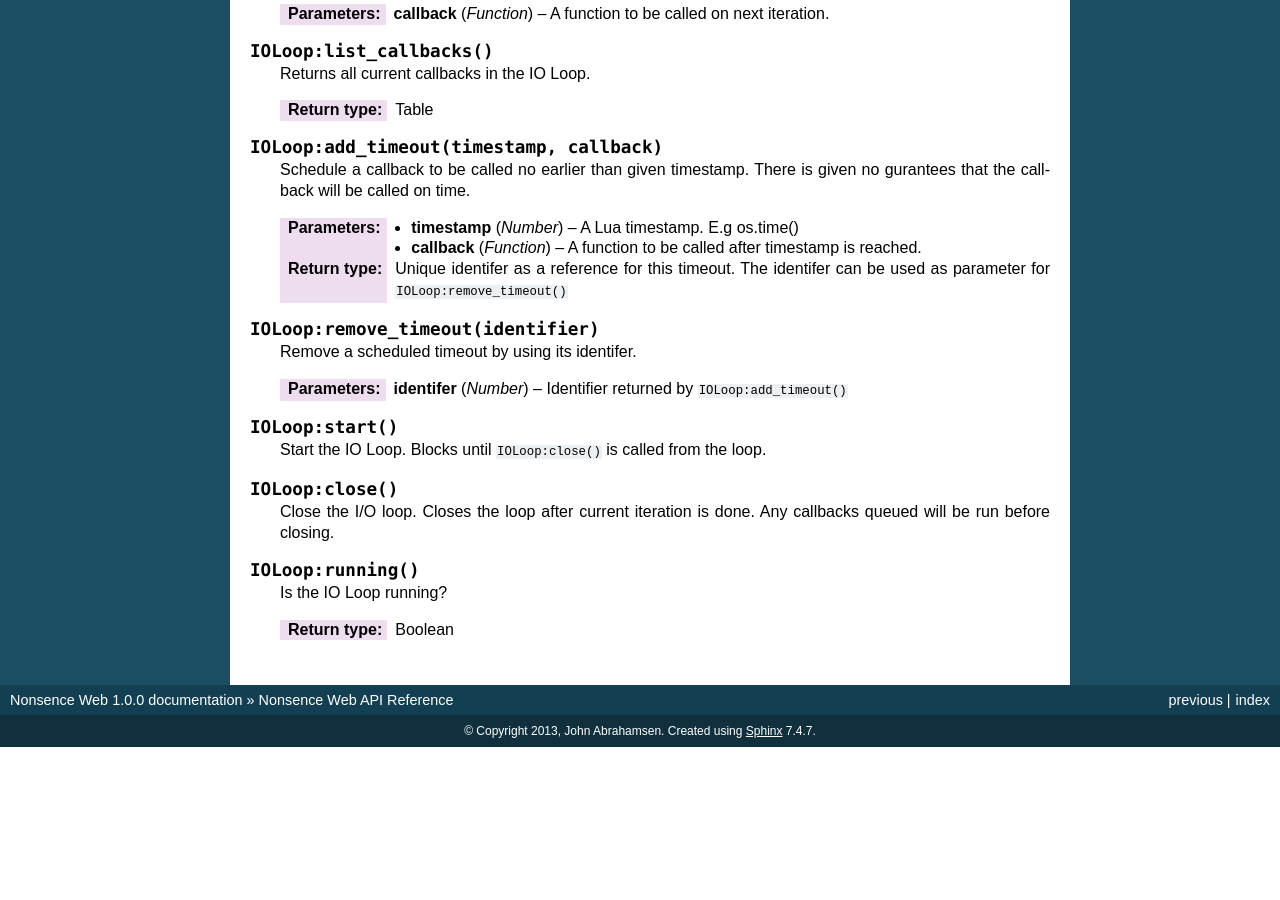
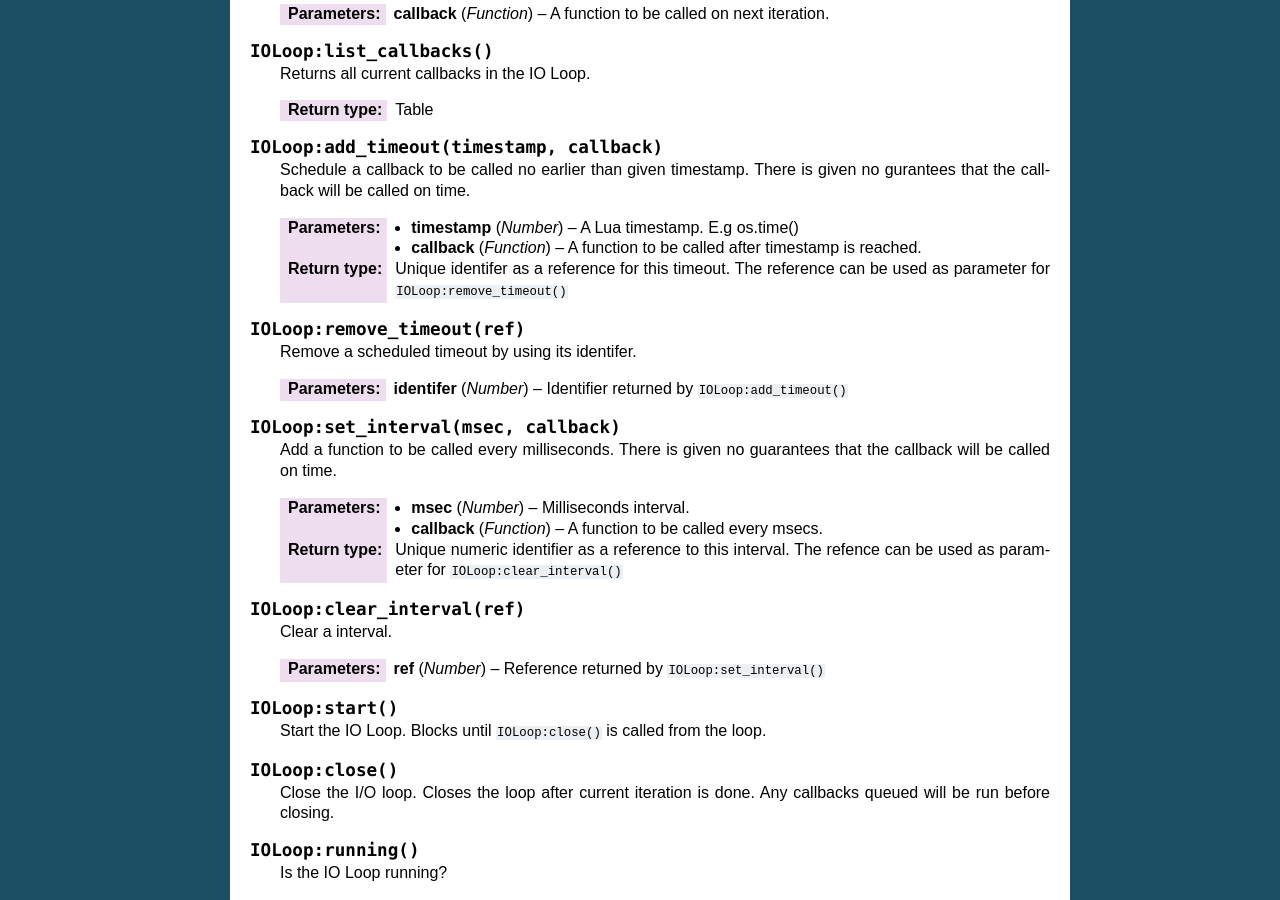
Before and after one commit to kernelsauce/turbo, a Sphinx documentation site: the page built from doc/apiref.rst, in a window 1280 px wide and 900 px high, scrolled down 5237 px. Built offline with Sphinx 7.4.7, drawn with Linux system fonts in a browser that asks for light colours; before the commit the page ends 5984 px from its top, so only the background shows below that; some of the changed text lies outside the part shown.

Commit message:
Updated documentation for IOLoop:set_interval()

```diff
--- a/doc/apiref.rst
+++ b/doc/apiref.rst
@@ -76,8 +76,8 @@ very easy:
 	nonsence.ioloop.instance():start()
 
 
-RequestHandler
-~~~~~~~~~~~~~~
+RequestHandler class
+~~~~~~~~~~~~~~~~~~~~
 The RequestHandler class are implemented so that it must be subclassed to process HTTP requests.
 
 *Subclass and implement any of the following methods to handle the corresponding HTTP method, if a request method that is not implemented is recieved the requester will get a 405 (Not Implemented) status code:*
@@ -193,8 +193,8 @@ All of these methods recieves the arguments from the patterns in the ``nonsence.
 	Redirect client to another URL. Sets headers and finish request. User can not send data after this.
 
 
-HTTPError
-~~~~~~~~~
+HTTPError class
+~~~~~~~~~~~~~~~
 Convinence class for raising errors in ``nonsence.web.RequestHandler`` and return a HTTP status code to the client. The error is caught by the RequestHandler and requests is ended. Usage:
 
 ::
@@ -214,8 +214,8 @@ Convinence class for raising errors in ``nonsence.web.RequestHandler`` and retur
 	Provide code and optional message.
 
 
-StaticFileHandler
-~~~~~~~~~~~~~~~~~
+StaticFileHandler class
+~~~~~~~~~~~~~~~~~~~~~~~
 A simple static file handler. All files are cached in memory after initial request. Usage:
 
 ::
@@ -225,8 +225,8 @@ A simple static file handler. All files are cached in memory after initial reque
 	})
 
 
-Application
-~~~~~~~~~~~
+Application class
+~~~~~~~~~~~~~~~~~
 The Application class is a collection of request handler classes that make together up a web application. Example:
 
 ::
@@ -330,14 +330,31 @@ Warning: Only one instance of IOLoop can ever run at the same time!
         :type timestamp: Number
         :param callback: A function to be called after timestamp is reached.
         :type callback: Function
-        :rtype: Unique identifer as a reference for this timeout. The identifer can be used as parameter for ``IOLoop:remove_timeout()``
+        :rtype: Unique identifer as a reference for this timeout. The reference can be used as parameter for ``IOLoop:remove_timeout()``
 
-.. function:: IOLoop:remove_timeout(identifier)
+.. function:: IOLoop:remove_timeout(ref)
 
         Remove a scheduled timeout by using its identifer.
 
         :param identifer: Identifier returned by ``IOLoop:add_timeout()``
         :type identifer: Number
+
+.. function:: IOLoop:set_interval(msec, callback)
+
+        Add a function to be called every milliseconds. There is given no guarantees that the callback will be called on time.
+
+        :param msec: Milliseconds interval.
+        :type msec: Number
+        :param callback: A function to be called every msecs.
+        :type callback: Function
+        :rtype: Unique numeric identifier as a reference to this interval. The refence can be used as parameter for ``IOLoop:clear_interval()``
+
+.. function:: IOLoop:clear_interval(ref)
+
+        Clear a interval.
+
+        :param ref: Reference returned by ``IOLoop:set_interval()``
+        :type ref: Number
 
 .. function:: IOLoop:start()
 
```
Also changed, not shown: 1 other file.
